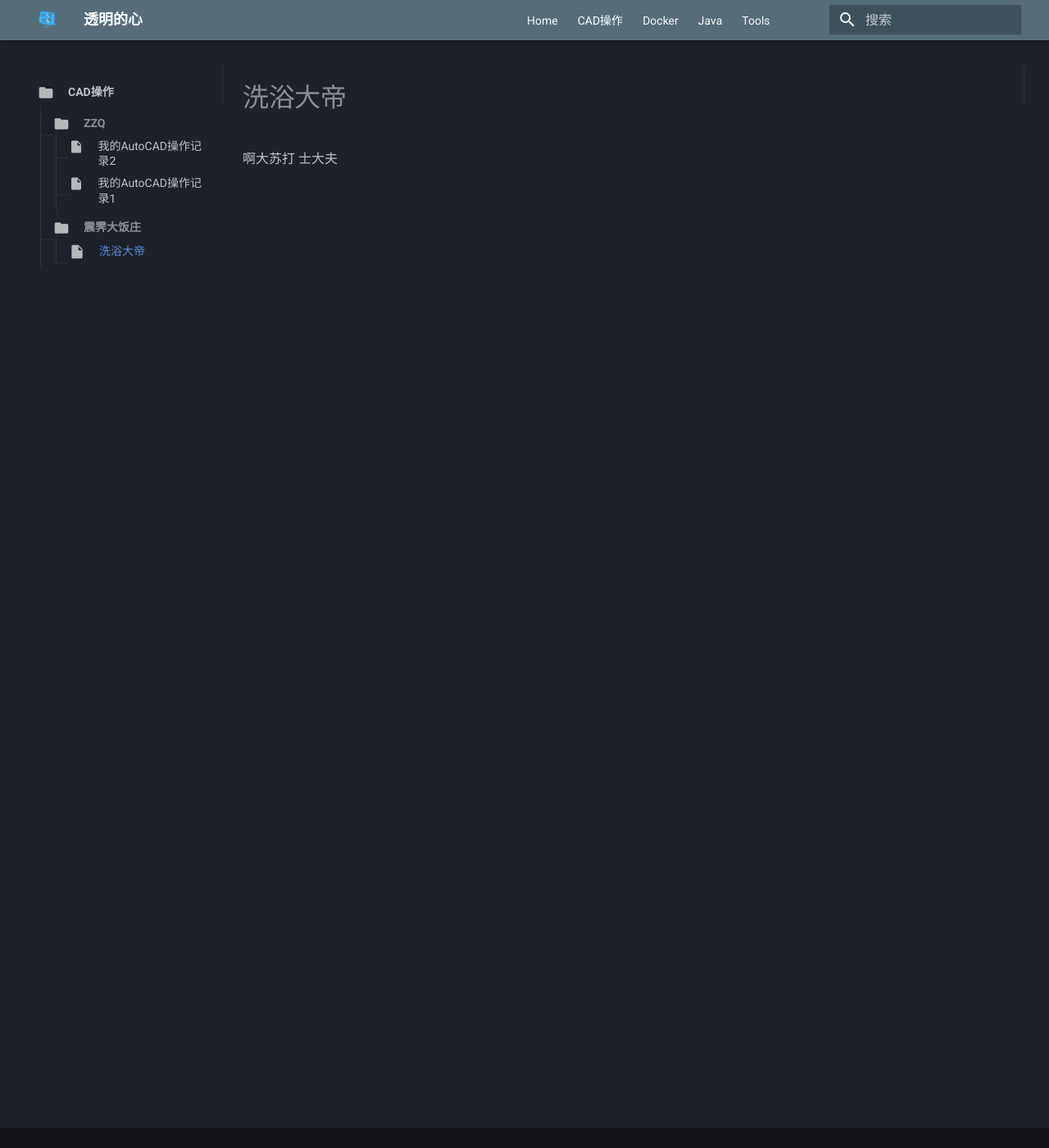
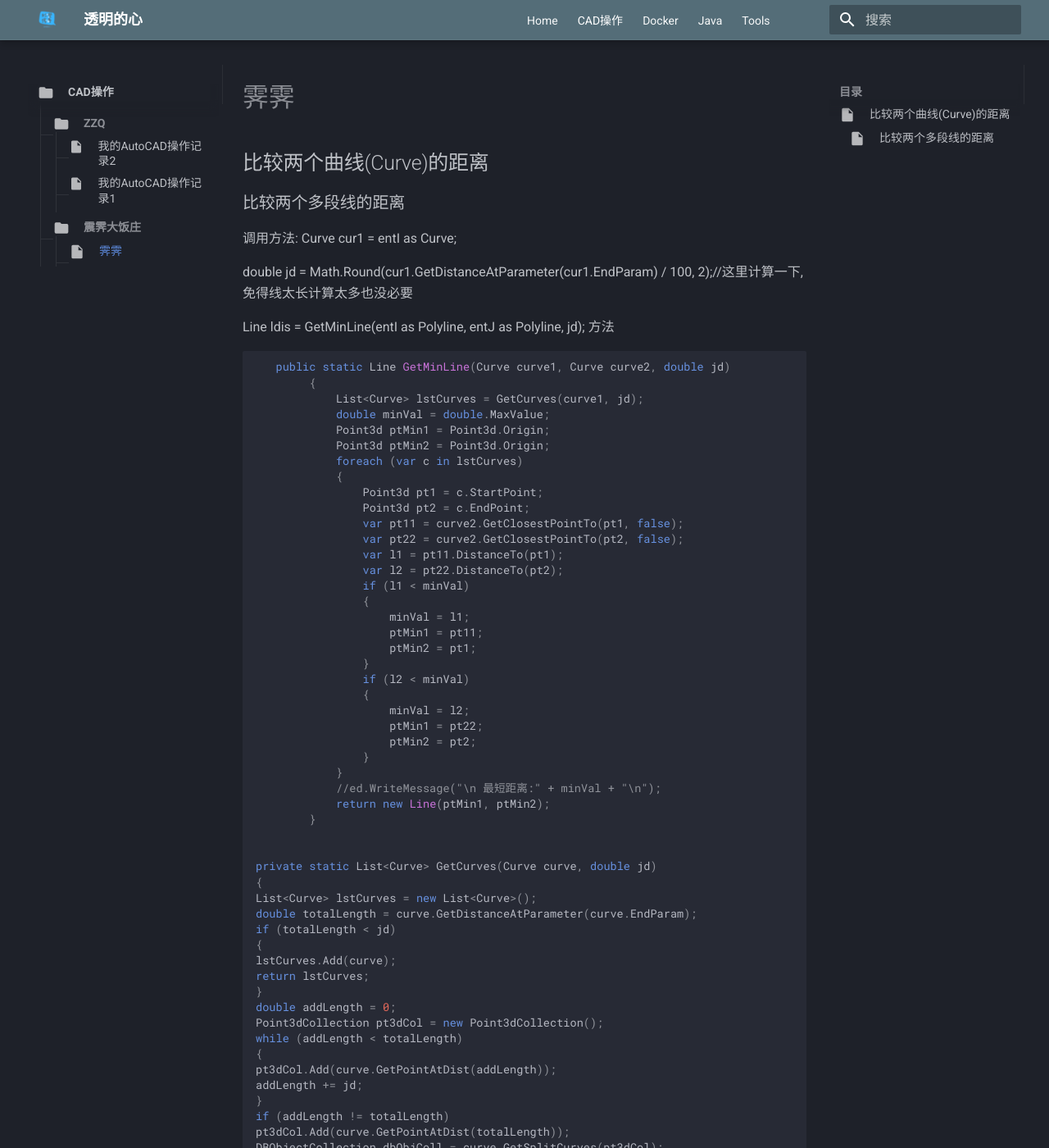
Before and after one commit to wq0713/wq0713.github.io, an MkDocs documentation site: the page built from docs/CAD操作/震霁大饭庄/霁霁.md, in a window 1280 px wide and 1400 px high. Shown: the whole window at 82% size. Built offline with MkDocs 1.6.1 and Material for MkDocs 9.7.7, drawn with Linux system fonts in a browser that asks for light colours; some of the changed text lies outside the part shown.

Commit message:
Update 霁霁.md

````diff
--- a/docs/CAD操作/震霁大饭庄/霁霁.md
+++ b/docs/CAD操作/震霁大饭庄/霁霁.md
@@ -1,3 +1,69 @@
-# 洗浴大帝
-啊大苏打
-士大夫
+##比较两个曲线(Curve)的距离
+###比较两个多段线的距离
+调用方法:
+Curve cur1 = entI as Curve;
+
+double jd = Math.Round(cur1.GetDistanceAtParameter(cur1.EndParam) / 100, 2);//这里计算一下,免得线太长计算太多也没必要
+
+Line ldis = GetMinLine(entI as Polyline, entJ as Polyline, jd);
+方法
+```csharp
+   public static Line GetMinLine(Curve curve1, Curve curve2, double jd)
+        {
+            List<Curve> lstCurves = GetCurves(curve1, jd);
+            double minVal = double.MaxValue;
+            Point3d ptMin1 = Point3d.Origin;
+            Point3d ptMin2 = Point3d.Origin;
+            foreach (var c in lstCurves)
+            {
+                Point3d pt1 = c.StartPoint;
+                Point3d pt2 = c.EndPoint;
+                var pt11 = curve2.GetClosestPointTo(pt1, false);
+                var pt22 = curve2.GetClosestPointTo(pt2, false);
+                var l1 = pt11.DistanceTo(pt1);
+                var l2 = pt22.DistanceTo(pt2);
+                if (l1 < minVal)
+                {
+                    minVal = l1;
+                    ptMin1 = pt11;
+                    ptMin2 = pt1;
+                }
+                if (l2 < minVal)
+                {
+                    minVal = l2;
+                    ptMin1 = pt22;
+                    ptMin2 = pt2;
+                }
+            }
+            //ed.WriteMessage("\n 最短距离:" + minVal + "\n");
+            return new Line(ptMin1, ptMin2);
+        }
+
+
+private static List<Curve> GetCurves(Curve curve, double jd)
+{
+List<Curve> lstCurves = new List<Curve>();
+double totalLength = curve.GetDistanceAtParameter(curve.EndParam);
+if (totalLength < jd)
+{
+lstCurves.Add(curve);
+return lstCurves;
+}
+double addLength = 0;
+Point3dCollection pt3dCol = new Point3dCollection();
+while (addLength < totalLength)
+{
+pt3dCol.Add(curve.GetPointAtDist(addLength));
+addLength += jd;
+}
+if (addLength != totalLength)
+pt3dCol.Add(curve.GetPointAtDist(totalLength));
+DBObjectCollection dbObjColl = curve.GetSplitCurves(pt3dCol);
+foreach (var item in dbObjColl)
+{
+lstCurves.Add((Curve)item);
+}
+dbObjColl.Dispose();
+return lstCurves;
+}
+```
````
